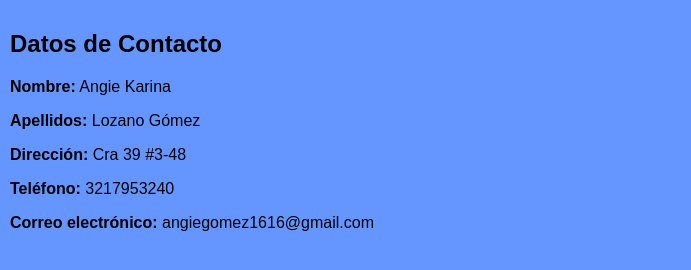
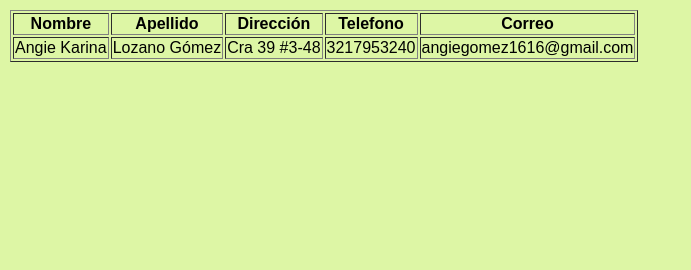
Before and after one commit to gomezangie/KariGomez-1058548616, a plain HTML site: page Pagina Principal/contacto.html in a window 1280 px wide. Shown: the whole page, without its empty margins (0-691 px from the left). Drawn offline with Linux system fonts and the light colour scheme.

Commit message:
Página de contacto con información personal

```diff
--- a/Pagina Principal/contacto.html
+++ b/Pagina Principal/contacto.html
@@ -7,18 +7,26 @@
     body {
       font-family: Arial, sans-serif;
       padding: 2px;
-      background-color: #6596ff;
+      background-color: #ddf6a5;
     }
   </style>
 </head>
 <body>
-  <div class="card">
-    <h2>Datos de Contacto</h2>
-    <p><strong>Nombre:</strong> Angie Karina</p>
-    <p><strong>Apellidos:</strong> Lozano Gómez</p>
-    <p><strong>Dirección:</strong> Cra 39 #3-48</p>
-    <p><strong>Teléfono:</strong> 3217953240</p>
-    <p><strong>Correo electrónico:</strong> angiegomez1616@gmail.com</p>
-  </div>
+    <table border="1">
+        <tr>
+            <th>Nombre</th>
+            <th>Apellido</th>
+            <th>Dirección</th>
+            <th>Telefono</th>
+            <th>Correo</th>
+        </tr>
+        <tr>
+            <td>Angie Karina</td>
+            <td>Lozano Gómez</td>
+            <td>Cra 39 #3-48</td>
+            <td>3217953240</td>
+            <td>angiegomez1616@gmail.com</td>
+        </tr>
+    </table>
 </body>
 </html>
```
